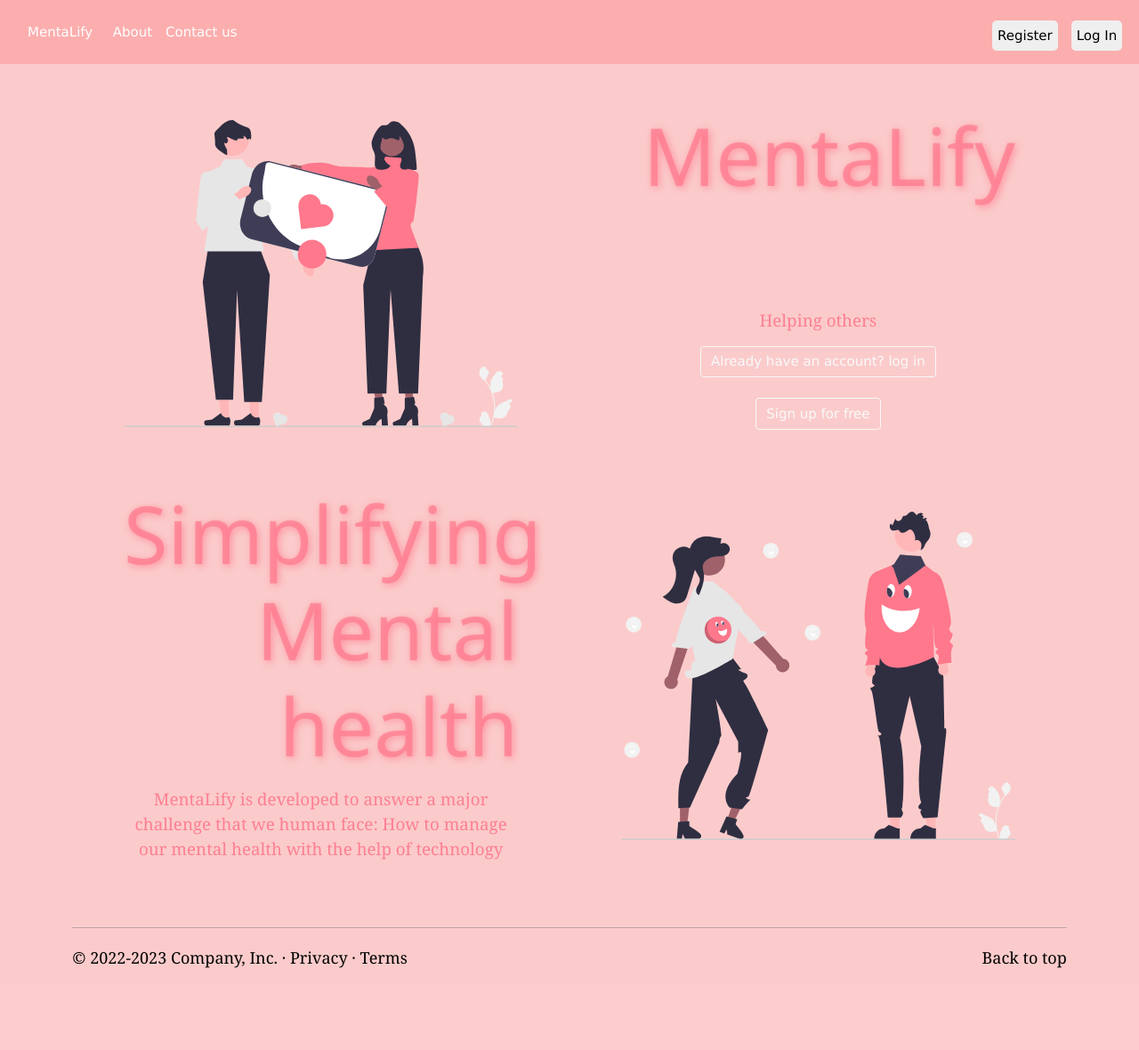
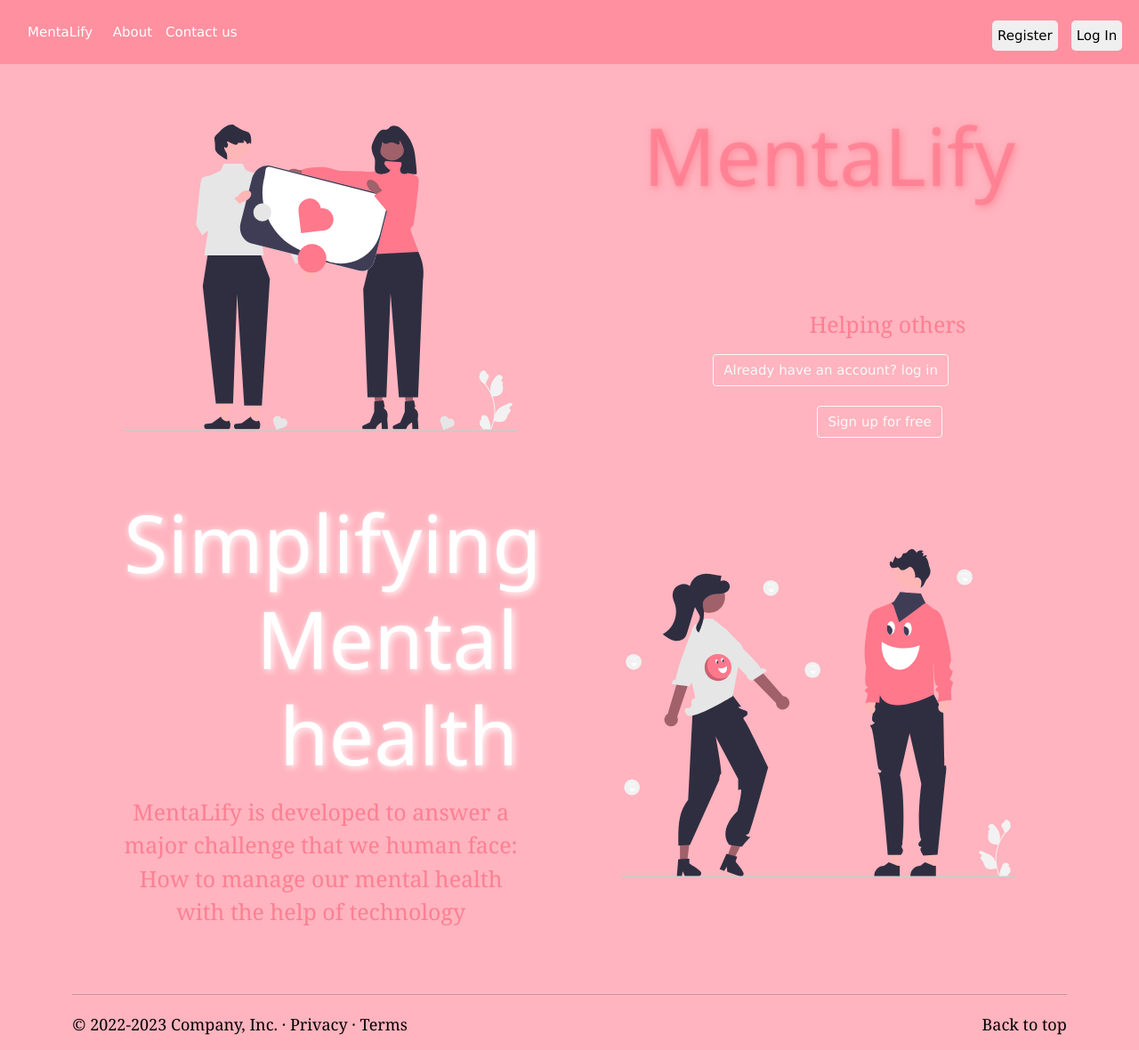
Before and after one commit to juberiya1ajaz/Ru_hacks, a Flask app: page / in a window 1280 px wide. Shown: the whole page at 89% size. Before the commit the page ends 1088 px from the top, so only its background shows below. Run offline with Flask 2, Linux system fonts and the light colour scheme; some libraries are stand-ins or nearby versions.

Commit message:
chnaged bg colour and homepage styles

```diff
--- a/static/styles.css
+++ b/static/styles.css
@@ -24,6 +24,7 @@ main
     /* Center contents */
     text-align: center;
 }
+.text{font-size: 25px !important;}
 
 a{color: rgb(32, 32, 32);}
 body
@@ -35,7 +36,7 @@ body
     height: 100%;
     background-attachment: fixed;
     background-position: center;
-    background-color: #fbcbcb;
+    background-color: rgb(255, 120, 140,0.55);
 
 }
 .b1{
--- a/templates/index.html
+++ b/templates/index.html
@@ -78,9 +78,9 @@ home
      </div>
            <div class="col-11 col-md-5 my-3">
             <h1  class="text-title ">MentaLify &nbsp &nbsp</h1>
-            <p class="text mt-2 fs-5" style="color:rgb(254, 127, 146)">Helping others</p>
-            <a class="btn btn-outline-light" href="/login">Already have an account? log in</a> <br />  <br/>
-      <a class="btn btn-outline-light" href="/register">Sign up for free</a> <br />  <br/>
+            <p class="text mt-2 fs-5" style="color:rgb(254, 127, 146)">&nbsp &nbsp&nbsp &nbsp &nbsp &nbsp&nbsp &nbsp&nbsp &nbsp &nbsp &nbsp&nbsp &nbsp Helping others</p>
+            &nbsp &nbsp&nbsp &nbsp<a class="btn btn-outline-light" href="/login">Already have an account? log in</a> <br />  <br/>
+            &nbsp &nbsp&nbsp &nbsp&nbsp &nbsp&nbsp &nbsp &nbsp &nbsp&nbsp &nbsp &nbsp &nbsp&nbsp &nbsp &nbsp&nbsp<a class="btn btn-outline-light" href="/register">Sign up for free</a> <br />  <br/>
            </div>
 
       </div>
@@ -91,7 +91,7 @@ home
   <div class="container">
     <div class="row justify-content-md-around justify-content-center align-items-center">
          <div class="col-11 col-md-5 my-3">
-              <h1 class="text-title mb-3">Simplifying Mental health</h1>
+              <h1 class="text-title mb-3" style="color:white !important">Simplifying Mental health</h1>
               <p class="text mt-2 fs-5" style="color: rgb(254, 127, 146)"> MentaLify is developed to answer a
                  major challenge that we human face: How to manage our mental health with the help of technology
               </p>
--- a/templates/layout.html
+++ b/templates/layout.html
@@ -27,7 +27,7 @@
 
 <body>
 
-    <nav class="navbar  navbar-expand-sm navbar-dark" bg style="background-color:#fcaeae;">
+    <nav class="navbar  navbar-expand-sm navbar-dark" bg style="background-color:rgb(255, 120, 140,0.6);">
         <div class="container-fluid">
             &nbsp
             <a class="nav-link" href="/">MentaLify</a>
```
